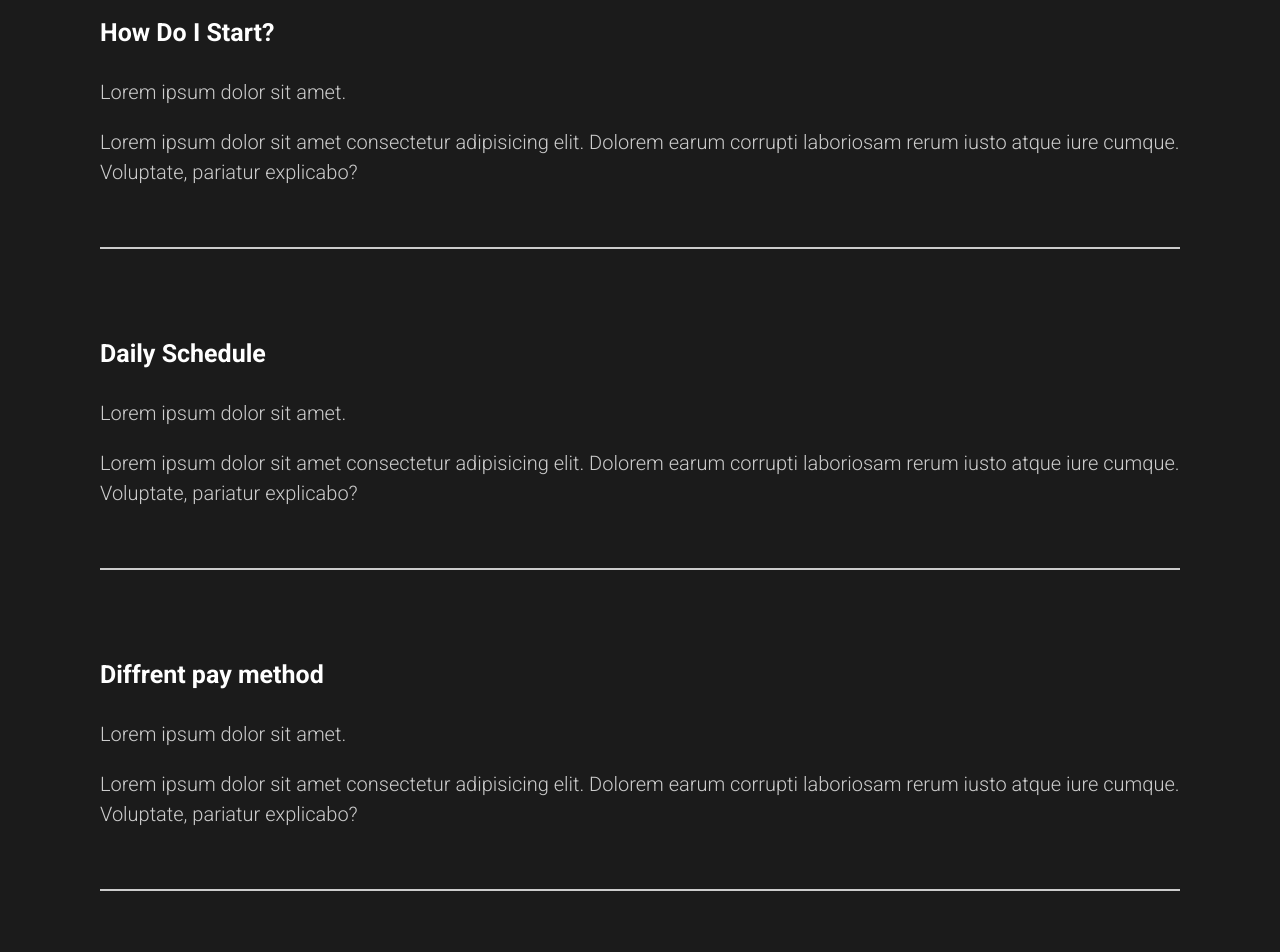
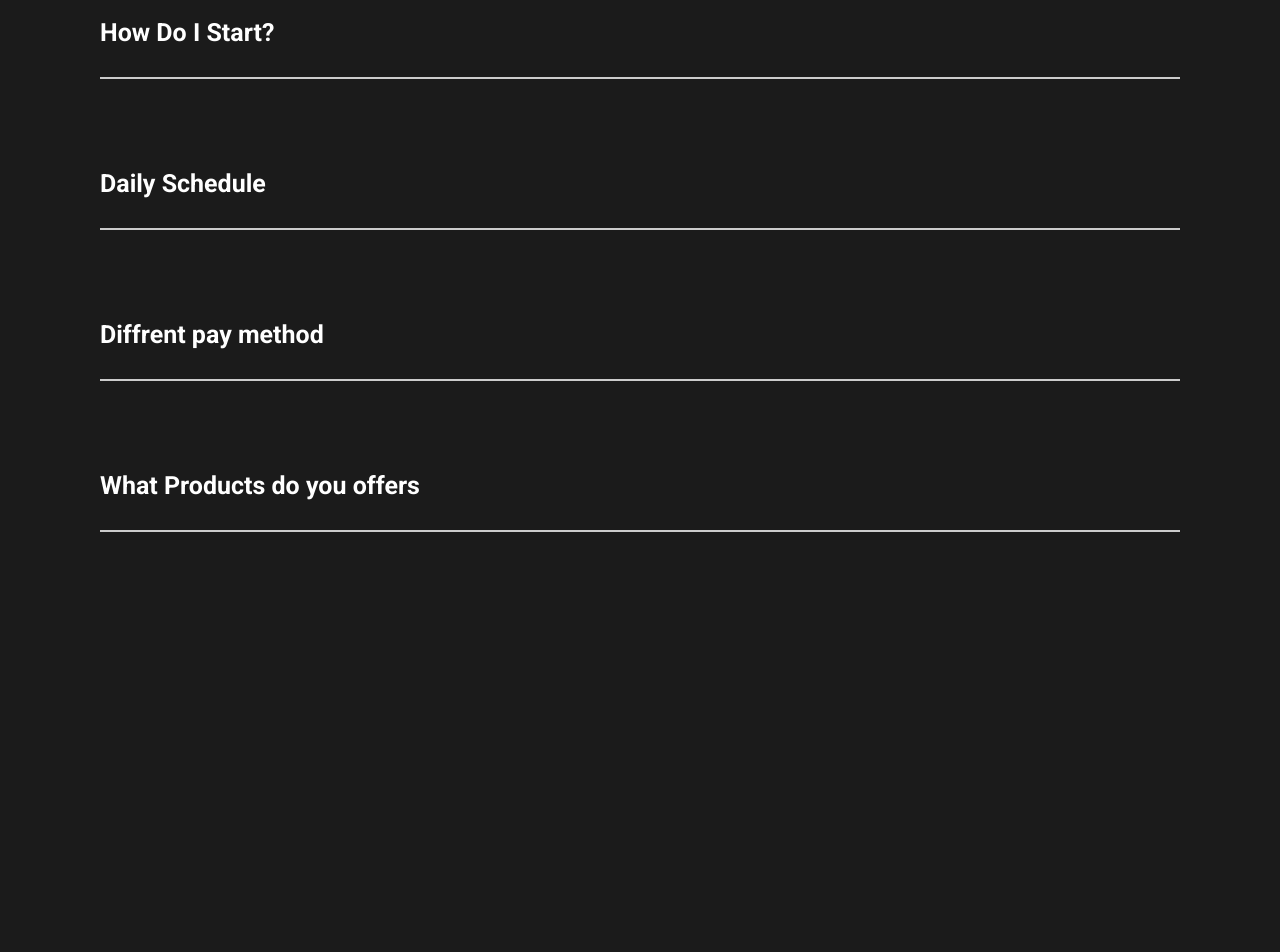
Before and after one commit to saharsdr/React-Course-Capture, a React (Create React App) app: page / in a window 1280 px wide. Shown: the part 1740-2692 px from the top of the page. After the commit the page ends 2382 px from the top, so only its background shows below. Built offline with nearby package versions, Linux system fonts and the light colour scheme.

Commit message:
FAQ Seqtion animation

```diff
--- a/src/components/FaqSections.js
+++ b/src/components/FaqSections.js
@@ -1,55 +1,59 @@
 import styled from "styled-components";
 import { About } from "../style";
+import Toggle from "./Toggle";
+import { AnimateSharedLayout } from "framer-motion";
 
 const FaqSection = () => {
-
   return (
     <Faq>
-      <h2>Any Questions <span className="text--green-light">FAQ</span></h2>
-      <div className="question">
-        <h4>How Do I Start?</h4>
+      <h2>
+        Any Questions <span className="text--green-light">FAQ</span>
+      </h2>
+      <AnimateSharedLayout>
+        <Toggle title="How Do I Start?">
           <div className="answer">
             <p>Lorem ipsum dolor sit amet.</p>
             <p>
-            Lorem ipsum dolor sit amet consectetur adipisicing elit. Dolorem earum corrupti laboriosam rerum iusto atque iure cumque. Voluptate, pariatur explicabo?
+              Lorem ipsum dolor sit amet consectetur adipisicing elit. Dolorem
+              earum corrupti laboriosam rerum iusto atque iure cumque.
+              Voluptate, pariatur explicabo?
             </p>
           </div>
-        <div className="faq-line"></div>
-      </div>
+        </Toggle>
 
-      <div className="question">
-        <h4>Daily Schedule</h4>
+        <Toggle title="Daily Schedule">
           <div className="answer">
             <p>Lorem ipsum dolor sit amet.</p>
             <p>
-            Lorem ipsum dolor sit amet consectetur adipisicing elit. Dolorem earum corrupti laboriosam rerum iusto atque iure cumque. Voluptate, pariatur explicabo?
+              Lorem ipsum dolor sit amet consectetur adipisicing elit. Dolorem
+              earum corrupti laboriosam rerum iusto atque iure cumque.
+              Voluptate, pariatur explicabo?
             </p>
           </div>
-        <div className="faq-line"></div>
-      </div>
+        </Toggle>
 
-      <div className="question">
-        <h4>Diffrent pay method</h4>
+        <Toggle title="Diffrent pay method">
           <div className="answer">
             <p>Lorem ipsum dolor sit amet.</p>
             <p>
-            Lorem ipsum dolor sit amet consectetur adipisicing elit. Dolorem earum corrupti laboriosam rerum iusto atque iure cumque. Voluptate, pariatur explicabo?
+              Lorem ipsum dolor sit amet consectetur adipisicing elit. Dolorem
+              earum corrupti laboriosam rerum iusto atque iure cumque.
+              Voluptate, pariatur explicabo?
             </p>
           </div>
-        <div className="faq-line"></div>
-      </div>
+        </Toggle>
 
-
-      <div className="question">
-        <h4>What Products do you offers</h4>
+        <Toggle title="What Products do you offers">
           <div className="answer">
             <p>Lorem ipsum dolor sit amet.</p>
             <p>
-            Lorem ipsum dolor sit amet consectetur adipisicing elit. Dolorem earum corrupti laboriosam rerum iusto atque iure cumque. Voluptate, pariatur explicabo?
+              Lorem ipsum dolor sit amet consectetur adipisicing elit. Dolorem
+              earum corrupti laboriosam rerum iusto atque iure cumque.
+              Voluptate, pariatur explicabo?
             </p>
           </div>
-        <div className="faq-line"></div>
-      </div>
+        </Toggle>
+      </AnimateSharedLayout>
     </Faq>
   );
 };
@@ -65,27 +69,24 @@
   }
 
   .faq-line {
-    background : #cccccc;
-    height: .2rem;
+    background: #cccccc;
+    height: 0.2rem;
     margin: 3rem 0;
     width: 100%;
   }
 
   .question {
-    padding : 3rem 0;
+    padding: 3rem 0;
     cursor: pointer;
-
   }
 
   .answer {
-    padding : 2rem 0;
+    padding: 2rem 0;
 
     p {
       padding: 1rem 0;
     }
   }
-
-
 `;
 
 export default FaqSection;
--- /dev/null
+++ b/src/components/Toggle.js
@@ -0,0 +1,14 @@
+import { useState } from "react";
+import { motion } from "framer-motion";
+
+const Toggle = ({ children, title }) => {
+  const [toggle, setToggle] = useState(false);
+  return (
+    <motion.div layout className="question" onClick={() => setToggle(!toggle)}>
+      <motion.h4 layout>{title}</motion.h4>
+      {toggle ? children : ""}
+      <div className="faq-line"></div>
+    </motion.div>
+  );
+};
+export default Toggle;
```
Lines whose indentation alone changed are shown as unchanged.
